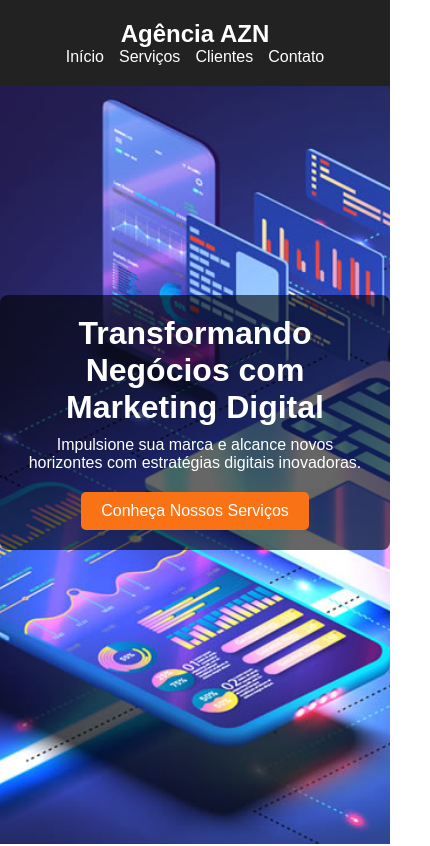
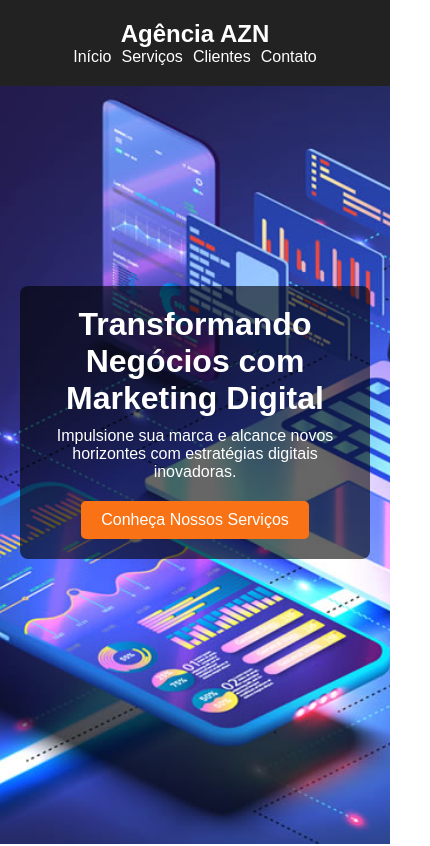
Before and after one commit to Brianlucca/digital-marketing-template, a plain HTML site: page index.html in a window 390 px wide. Shown: the top 846 px of the page, 430 px wide, since content can reach past the window. Drawn offline with Linux system fonts and the light colour scheme.

Commit message:
refactor: added responsiveness

```diff
--- a/styles.css
+++ b/styles.css
@@ -9,13 +9,6 @@
   color: #333;
 }
 
-  .container {
-    display: flex;
-    justify-content: space-between;
-    align-items: center;
-    padding: 20px;
-  }
-
 /* Cabeçalho */
 header {
   background-color: #222;
@@ -23,6 +16,14 @@
   position: fixed;
   width: 100%;
   z-index: 1000;
+}
+
+header .container {
+  display: flex;
+  justify-content: space-between;
+  align-items: center;
+  padding: 20px;
+  flex-wrap: wrap; /* Para garantir que o conteúdo se adapte em telas menores */
 }
 
 header h1 {
@@ -33,6 +34,7 @@
   list-style: none;
   display: flex;
   gap: 15px;
+  flex-wrap: wrap; /* Permite a quebra em dispositivos menores */
 }
 
 header nav ul li a {
@@ -47,16 +49,13 @@
 /* Seção de Introdução */
 .hero {
   background: url('./assets/background.jpg') no-repeat center center/cover;
-    background-attachment: fixed;
-    background-position: center;
-    background-repeat: no-repeat;
-    background-size: cover;
   height: 100vh;
   display: flex;
   align-items: center;
   justify-content: center;
   color: #fff;
   text-align: center;
+  padding: 20px; /* Adicionado padding para dar mais espaçamento em telas menores */
 }
 
 .hero-content {
@@ -127,6 +126,7 @@
   display: flex;
   justify-content: center;
   align-items: center;
+  flex-wrap: wrap; /* Permite quebra para ajustar em dispositivos menores */
 }
 
 .client-logos img {
@@ -155,6 +155,11 @@
       text-align: center;
   }
 
+  header nav ul {
+      flex-direction: row; /* Menu vertical para dispositivos menores */
+      gap: 10px;
+  }
+
   .hero-content h2 {
       font-size: 2em;
   }
@@ -162,4 +167,20 @@
   .hero-content p {
       font-size: 1em;
   }
+
+  .services {
+      padding: 40px 10px; /* Reduz padding em telas menores */
   }
+
+  .services h3 {
+      font-size: 1.8em;
+  }
+
+  .client-logos img {
+      max-width: 100px; /* Ajusta tamanho dos logos em telas menores */
+  }
+
+  footer {
+      padding: 20px 10px; /* Ajusta padding do footer */
+  }
+}
```
Lines whose indentation alone changed are shown as unchanged.
